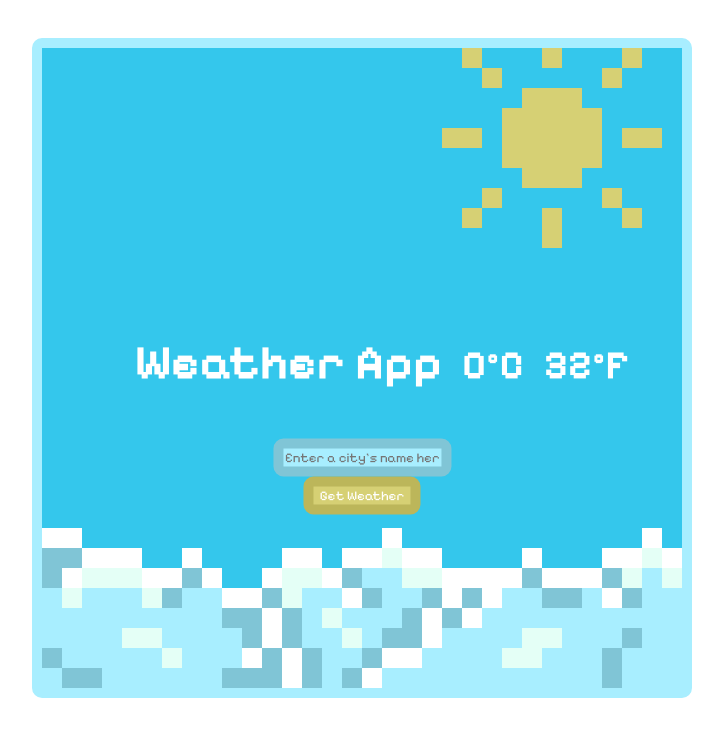
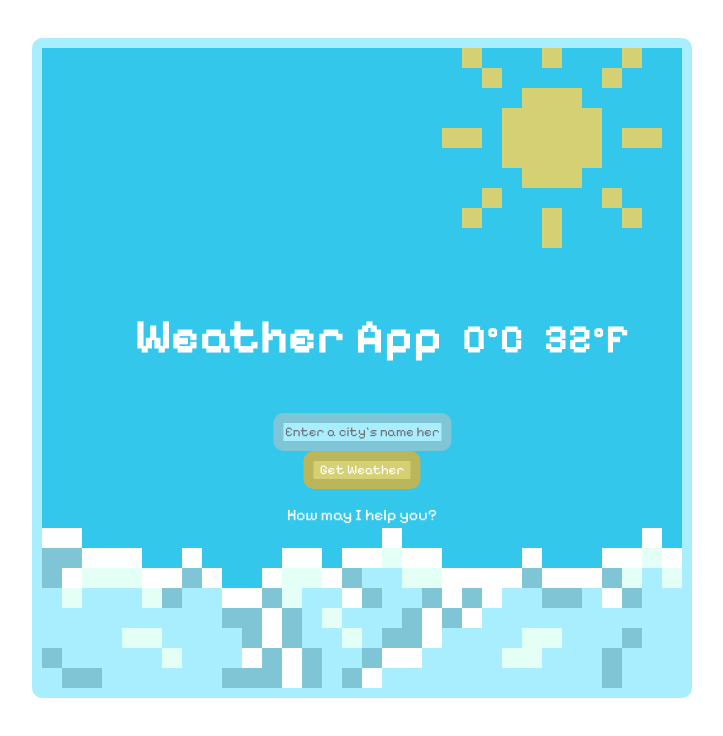
Before and after one commit to Psychopatate-spec/weather-app, a React (Create React App) app: page / in a window 1280 px wide. Shown: the top 736 px of the page, without its empty margins (278-1001 px from the left). Built offline with nearby package versions, Linux system fonts and the light colour scheme.

Commit message:
Added a message depending on the weather

```diff
--- a/src/App.js
+++ b/src/App.js
@@ -34,12 +34,10 @@ function App() {
   const [input, setInput] = useState('');
 
   // fetched values
-  const [cityName, setCityName] = useState('');
   const [weather, setWeather] = useState('');
-  const [temp, setTemp] = useState('273.15');
+  const [temp, setTemp] = useState(273.15); // default to number
   const [localTime, setLocalTime] = useState('');
   const [error, setError] = useState('');
-  const [showWeather, setShowWeather] = useState(false); // control visibility
 
   let tempC = convertKelvinToCelsius(temp);
   let tempF = convertKelvinToFahrenheit(temp);
@@ -54,16 +52,39 @@ function App() {
         return response.json();
       })
       .then(data => {
-        setCityName(data.name);
         setWeather(data.weather[0].main);
         setTemp(data.main.temp);
         setLocalTime(convertOffsetToLocalTime(data.timezone));
-        setShowWeather(true); // show weather info
       })
       .catch(err => {
         setError(err.message);
-        setShowWeather(false); // hide weather info
       });
+  }
+
+  // Return a message string instead of setting state
+  const getWeatherMessage = () => {
+    if (error === 'City not found or API error') {
+      return "Never heard about it!";
+    } else if (weather === 'Clouds') {
+      return "It's cloudy outside!";
+    } else if (weather === 'Squall' || weather === 'Broken clouds' || weather === 'Broken Clouds') {
+      return "The sky is gray today...";
+    } else if (weather === 'Rain' || weather === 'Drizzle' || weather === 'Shower rain' || weather === 'Shower Rain') {
+      return "It's raining outside!";
+    } else if (weather === 'Tornado' || weather === 'Thunderstorm') {
+      return "It's stormy outside!";
+    } else if (
+      weather === 'Smoke' || weather === 'Haze' || weather === 'Dust' ||
+      weather === 'Fog' || weather === 'Sand' || weather === 'Mist'
+    ) {
+      return "It's foggy outside!";
+    } else if (weather === 'Snow') {
+      return "It's snowing outside!";
+    } else if (weather === 'Clear') {
+      return "It's crystal clear outside!";
+    } else {
+      return "How may I help you?";
+    }
   }
 
   const getWeatherImage = () => {
@@ -71,10 +92,12 @@ function App() {
       case 'Clear': return clearSkyImg;
       case 'Clouds': return fewCloudsImg;
       case 'Squall':
-      case 'Broken clouds': return brokenCloudsImg;
+      case 'Broken clouds':
+      case 'Broken Clouds': return brokenCloudsImg;
       case 'Rain':
       case 'Drizzle':
-      case 'Shower rain': return rainImg;
+      case 'Shower rain':
+      case 'Shower Rain': return rainImg;
       case 'Tornado':
       case 'Thunderstorm': return thunderstormImg;
       case 'Smoke':
@@ -91,10 +114,6 @@ function App() {
   return (
     <div className="App">
       <section>
-        <div id='background'>
-          {/* Show image based on weather */}
-          {getWeatherImage() && <img src={getWeatherImage()} alt={weather} />}
-        </div>
         <div id="weather-app">
           <nav>
             <ul>
@@ -103,17 +122,20 @@ function App() {
               <li><p className='temp'>{tempF}°F</p></li>
             </ul>
           </nav>
-          <input id="city" type="text" placeholder="Enter a city's name here" onChange={(e) => setInput(e.target.value)} />
+          <input id="city" type="text" placeholder="Enter a city's name here... " onChange={(e) => setInput(e.target.value)} />
           <br />
           <button id="get-weather" type='submit' onClick={getWeather}>Get Weather</button>
           {error && <p style={{color: 'red'}}>{error}</p>}
-          {showWeather && (
+          {
             <div id='weather-infos'>
-              <p className="city-name">City: {cityName}</p>
-              <p className="weather">Weather: {weather}</p>
-              <p className="local-time">Local Time: {localTime}</p>
+              <p className="weather-message">{getWeatherMessage()}</p>
+              {/*<p className="local-time">Local Time: {localTime}</p>*/}
             </div>
-          )}
+          }
+        </div>
+        <div id='background'>
+          {/* Show image based on weather */}
+          {getWeatherImage() && <img src={getWeatherImage()} alt={weather} />}
         </div>
       </section>
     </div>
```
